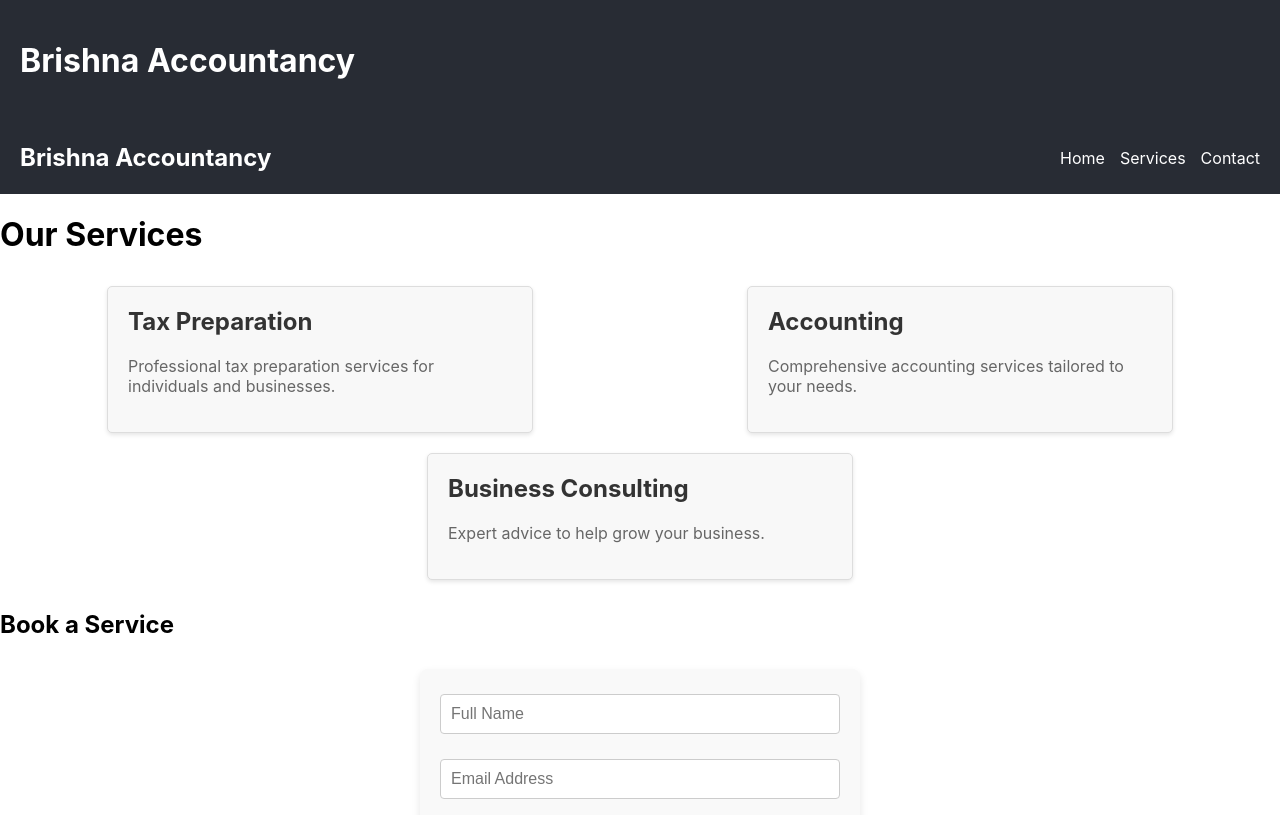
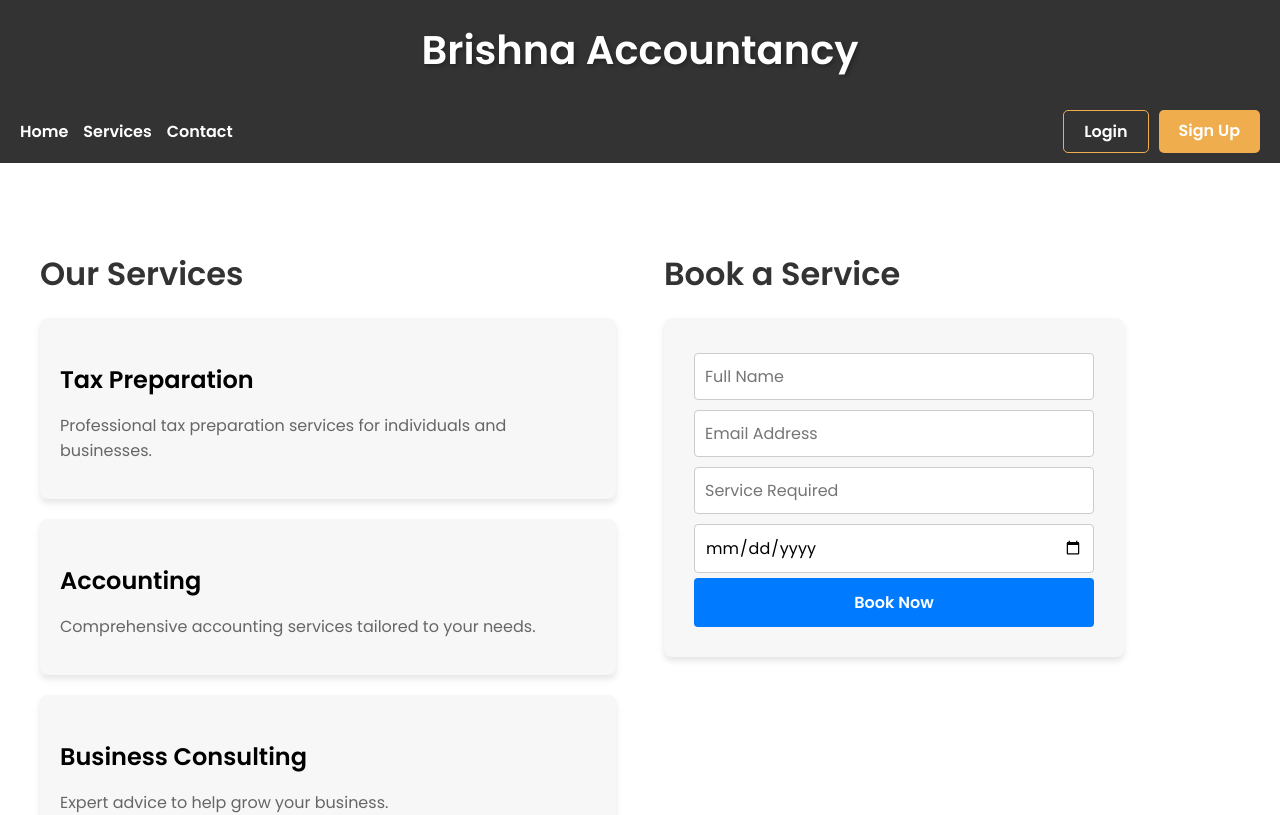
Before and after one commit to Abhyj1t/Brishna-Accountancy-, a React (Create React App) app in the folder frontend/: page /services in a window 1280 px wide. Shown: the top 815 px of the page. Built offline with nearby package versions, Linux system fonts and the light colour scheme.

Commit message:
improved UI design

```diff
--- a/frontend/public/index.html
+++ b/frontend/public/index.html
@@ -5,25 +5,14 @@
     <link rel="icon" href="%PUBLIC_URL%/favicon.ico" />
     <meta name="viewport" content="width=device-width, initial-scale=1" />
     <meta name="theme-color" content="#000000" />
-    <meta
-      name="description"
-      content="Web site created using create-react-app"
-    />
+    <meta name="description" content="Web site created using create-react-app" />
+
+    <!-- Include Google Fonts -->
+    <link href="https://fonts.googleapis.com/css2?family=Poppins:wght@400;600&display=swap" rel="stylesheet" />
+
     <link rel="apple-touch-icon" href="%PUBLIC_URL%/logo192.png" />
-    <!--
-      manifest.json provides metadata used when your web app is installed on a
-      user's mobile device or desktop. See https://developers.google.com/web/fundamentals/web-app-manifest/
-    -->
     <link rel="manifest" href="%PUBLIC_URL%/manifest.json" />
-    <!--
-      Notice the use of %PUBLIC_URL% in the tags above.
-      It will be replaced with the URL of the `public` folder during the build.
-      Only files inside the `public` folder can be referenced from the HTML.
 
-      Unlike "/favicon.ico" or "favicon.ico", "%PUBLIC_URL%/favicon.ico" will
-      work correctly both with client-side routing and a non-root public URL.
-      Learn how to configure a non-root public URL by running `npm run build`.
-    -->
     <title>React App</title>
   </head>
   <body>
--- /dev/null
+++ b/frontend/src/components/Header.css
@@ -0,0 +1,15 @@
+/* src/components/Header.css */
+.main-header {
+    text-align: center;
+    padding: 20px;
+    background-color: #333;
+  }
+
+  .main-header h1 {
+    font-family: 'Poppins', sans-serif;
+    font-weight: 600;
+    font-size: 2.5rem;
+    color: white;
+    text-shadow: 2px 2px 4px rgba(0, 0, 0, 0.3);
+    margin: 0;
+  }
--- a/frontend/src/components/Header.js
+++ b/frontend/src/components/Header.js
@@ -1,9 +1,10 @@
 // src/components/Header.js
 import React from 'react';
+import './Header.css';
 
 const Header = () => {
   return (
-    <header>
+    <header className="main-header">
       <h1>Brishna Accountancy</h1>
     </header>
   );
--- /dev/null
+++ b/frontend/src/components/Home.css
@@ -0,0 +1,42 @@
+/* src/components/Home.css */
+
+.home-container {
+    text-align: center;
+    margin-top: 50px;
+  }
+
+  .home-container h1 {
+    font-family: 'Poppins', sans-serif;
+    font-weight: 600;
+    font-size: 2.5rem;
+    color: #333;
+  }
+
+  .home-container p {
+    font-family: 'Poppins', sans-serif;
+    font-weight: 400;
+    font-size: 1.2rem;
+    color: #666;
+  }
+
+  .button-group {
+    margin-top: 30px;
+    display: flex;
+    justify-content: center;
+    gap: 20px;
+  }
+
+  .home-button {
+    background-color: #f0ad4e;
+    color: white;
+    padding: 15px 30px;
+    border-radius: 5px;
+    text-decoration: none;
+    font-weight: 600;
+    font-family: 'Poppins', sans-serif;
+    transition: background-color 0.3s ease;
+  }
+
+  .home-button:hover {
+    background-color: #e0993c;
+  }
--- a/frontend/src/components/Home.js
+++ b/frontend/src/components/Home.js
@@ -1,9 +1,10 @@
 // src/components/Home.js
 import React from 'react';
+import './Home.css';
 
 const Home = () => {
   return (
-    <div>
+    <div className="home-container">
       <h1>Welcome to Brishna Accountancy</h1>
       <p>Your trusted partner for all your accounting needs.</p>
     </div>
--- a/frontend/src/components/Navbar.css
+++ b/frontend/src/components/Navbar.css
@@ -1,32 +1,79 @@
 /* src/components/Navbar.css */
+
+/* Navbar styling */
 .navbar {
   display: flex;
   justify-content: space-between;
   align-items: center;
-    background-color: #282c34;
+  background-color: #333;
   padding: 10px 20px;
+  color: white;
 }
 
-  .navbar h2 {
-    color: white;
+.navbar-center {
+  list-style: none;
+  display: flex;
+  justify-content: center;
+  gap: 30px;
+  padding: 0;
   margin: 0;
 }
 
-  .navbar ul {
-    list-style: none;
-    display: flex;
-    gap: 15px;
-  }
-
-  .navbar li {
+.navbar-center li {
   color: white;
 }
 
-  .navbar a {
+.navbar-center a {
   color: white;
   text-decoration: none;
+  font-weight: 600;
+  font-family: 'Poppins', sans-serif;
 }
 
-  .navbar a:hover {
-    text-decoration: underline;
+.navbar-center a:hover {
+  color: #f0ad4e;
 }
+
+.navbar-right {
+  display: flex;
+  gap: 10px;
+}
+
+.login-link, .signup-link {
+  padding: 8px 20px;
+  border-radius: 5px;
+  text-decoration: none;
+  font-weight: 600;
+  font-family: 'Poppins', sans-serif;
+  transition: background-color 0.3s ease;
+}
+
+.login-link {
+  background-color: transparent;
+  color: #f0ad4e;
+  border: 1px solid #f0ad4e;
+}
+
+.signup-link {
+  background-color: #f0ad4e;
+  color: white;
+}
+
+.login-link:hover, .signup-link:hover {
+  background-color: #e0993c;
+  color: white;
+}
+
+/* Responsive Navbar */
+@media (max-width: 768px) {
+  .navbar-center {
+    flex-direction: column;
+    gap: 10px;
+  }
+
+  .navbar-right {
+    justify-content: center;
+    width: 100%;
+    gap: 5px;
+  }
+}
--- a/frontend/src/components/Navbar.js
+++ b/frontend/src/components/Navbar.js
@@ -6,12 +6,15 @@ import './Navbar.css';
 const Navbar = () => {
   return (
     <nav className="navbar">
-      <h2>Brishna Accountancy</h2>
-      <ul>
+      <ul className="navbar-center">
         <li><Link to="/">Home</Link></li>
         <li><Link to="/services">Services</Link></li>
         <li><Link to="/contact">Contact</Link></li>
       </ul>
+      <div className="navbar-right">
+        <Link to="/login" className="login-link">Login</Link>
+        <Link to="/signup" className="signup-link">Sign Up</Link>
+      </div>
     </nav>
   );
 };
--- /dev/null
+++ b/frontend/src/components/Services.css
@@ -0,0 +1,92 @@
+/* src/components/Services.css */
+
+.services-container {
+    display: flex;
+    justify-content: space-between;
+    padding: 40px;
+  }
+
+  .services-left, .services-right {
+    width: 48%;
+  }
+
+  .services-title, .booking-title {
+    font-family: 'Poppins', sans-serif;
+    font-weight: 600;
+    font-size: 2rem;
+    color: #333;
+    margin-bottom: 20px;
+    text-align: left;
+  }
+
+  .service-card {
+    background-color: #f7f7f7;
+    padding: 20px;
+    border-radius: 8px;
+    margin-bottom: 20px;
+    box-shadow: 0px 4px 6px rgba(0, 0, 0, 0.1);
+  }
+
+  .service-card h3 {
+    font-family: 'Poppins', sans-serif;
+    font-weight: 600;
+    font-size: 1.5rem;
+    margin-bottom: 10px;
+  }
+
+  .service-card p {
+    font-family: 'Poppins', sans-serif;
+    font-weight: 400;
+    font-size: 1rem;
+    color: #666;
+  }
+
+  .booking-form {
+    background-color: #f7f7f7;
+    padding: 30px;
+    border-radius: 8px;
+    box-shadow: 0px 4px 6px rgba(0, 0, 0, 0.1);
+  }
+
+  .booking-form input {
+    width: 100%;
+    padding: 12px;
+    margin-bottom: 15px;
+    border: 1px solid #ccc;
+    border-radius: 4px;
+    font-family: 'Poppins', sans-serif;
+    font-size: 1rem;
+  }
+
+  .booking-form button {
+    width: 100%;
+    padding: 12px;
+    background-color: #007bff;
+    color: white;
+    border: none;
+    border-radius: 4px;
+    font-family: 'Poppins', sans-serif;
+    font-weight: 600;
+    font-size: 1rem;
+    cursor: pointer;
+    transition: background-color 0.3s ease;
+  }
+
+  .booking-form button:hover {
+    background-color: #0056b3;
+  }
+
+  .booking-title {
+    text-align: left;
+    margin-bottom: 20px;
+  }
+
+  @media (max-width: 768px) {
+    .services-container {
+      flex-direction: column;
+    }
+
+    .services-left, .services-right {
+      width: 100%;
+    }
+  }
--- a/frontend/src/components/Services.js
+++ b/frontend/src/components/Services.js
@@ -1,27 +1,35 @@
 // src/components/Services.js
 import React from 'react';
-import ServiceItem from './ServiceItem';
-import ServiceBookingForm from './ServiceBookingForm';
-import './ServiceBookingForm.css';  // Import the CSS for the form
+import './Services.css';
 
 const Services = () => {
-  const services = [
-    { title: 'Tax Preparation', description: 'Professional tax preparation services for individuals and businesses.' },
-    { title: 'Accounting', description: 'Comprehensive accounting services tailored to your needs.' },
-    { title: 'Business Consulting', description: 'Expert advice to help grow your business.' },
-    // Add more services as needed
-  ];
-
   return (
-    <div>
-      <h1>Our Services</h1>
-      <div className="services-container">
-        {services.map((service, index) => (
-          <ServiceItem key={index} title={service.title} description={service.description} />
-        ))}
+    <div className="services-container">
+      <div className="services-left">
+        <h2 className="services-title">Our Services</h2>
+        <div className="service-card">
+          <h3>Tax Preparation</h3>
+          <p>Professional tax preparation services for individuals and businesses.</p>
+        </div>
+        <div className="service-card">
+          <h3>Accounting</h3>
+          <p>Comprehensive accounting services tailored to your needs.</p>
+        </div>
+        <div className="service-card">
+          <h3>Business Consulting</h3>
+          <p>Expert advice to help grow your business.</p>
+        </div>
       </div>
-      <h2>Book a Service</h2>
-      <ServiceBookingForm />
+      <div className="services-right">
+        <h2 className="booking-title">Book a Service</h2>
+        <form className="booking-form">
+          <input type="text" placeholder="Full Name" />
+          <input type="email" placeholder="Email Address" />
+          <input type="text" placeholder="Service Required" />
+          <input type="date" placeholder="dd/mm/yyyy" />
+          <button type="submit">Book Now</button>
+        </form>
+      </div>
     </div>
   );
 };
```
Lines whose indentation alone changed are shown as unchanged.
